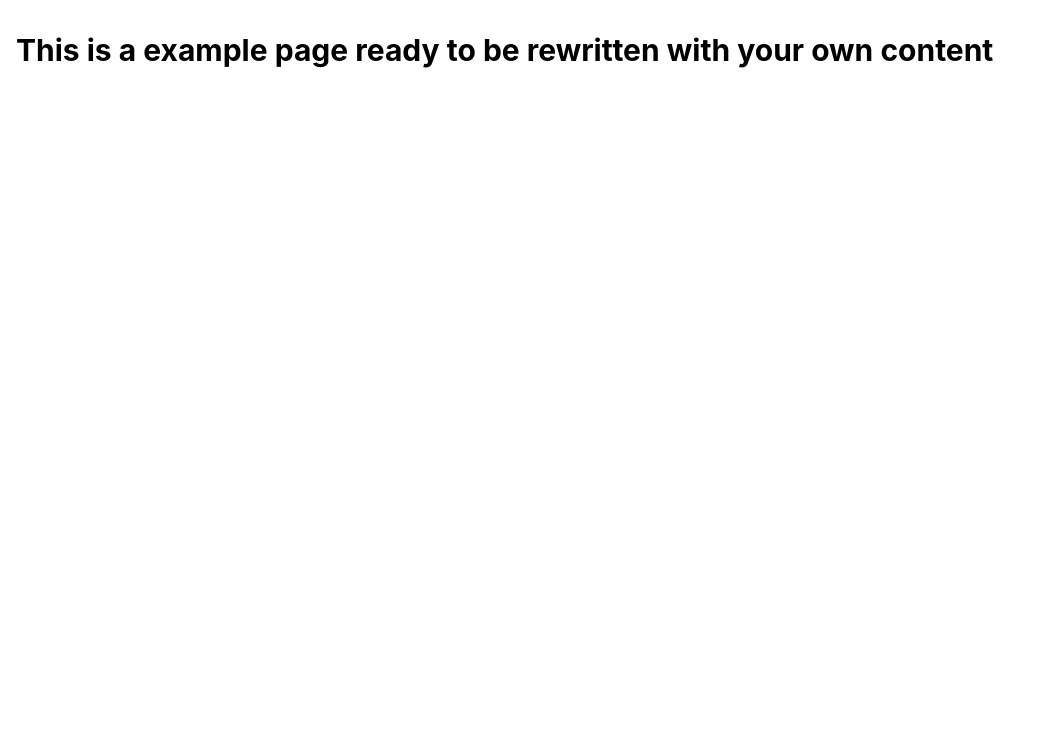
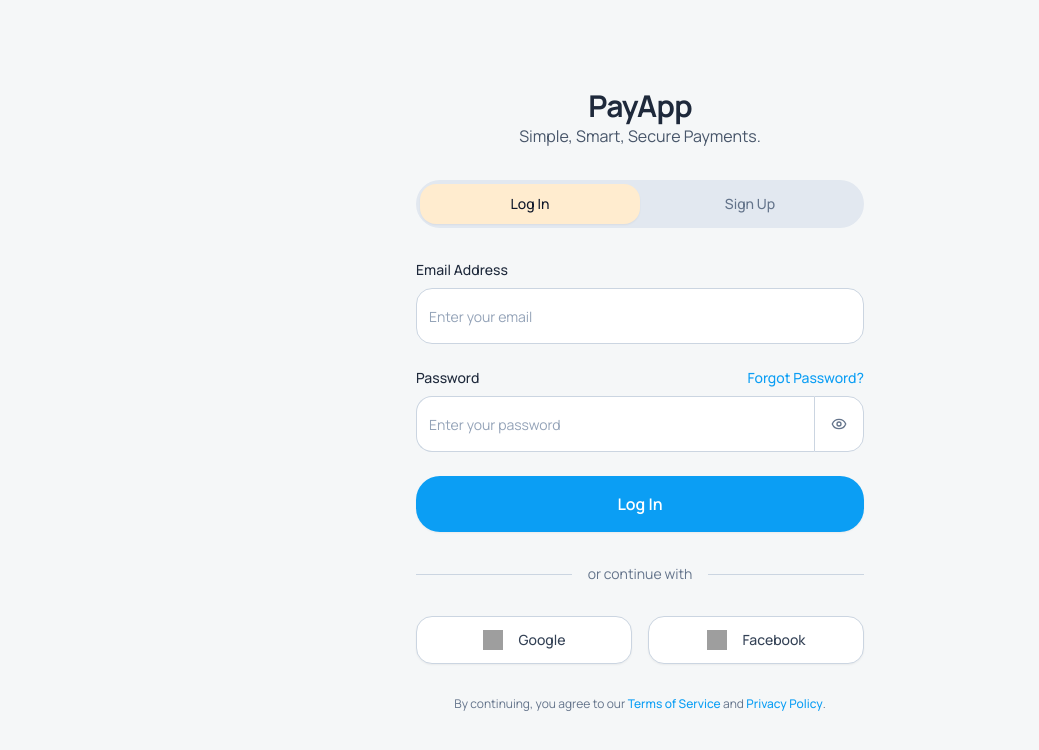
Before and after one commit to Comercialsc7/TradeScan, a React (Vite) app: page / in a window 1280 px wide. Shown: the top 750 px of the page, without its empty margins (0-1039 px from the left). Built offline with nearby package versions, Linux system fonts and the light colour scheme; grey boxes are pictures that could not be loaded.

Commit message:
feat: Implement authentication screen layout and components

```diff
--- a/src/components/Layout.tsx
+++ b/src/components/Layout.tsx
@@ -1,13 +1,11 @@
-/* Layout Component - A component that wraps the main content of the app
-   - Use this file to add a header, footer, or other elements that should be present on every page
-   - This component is used in the App.tsx file to wrap the main content of the app */
-
 import { Outlet } from 'react-router-dom'
 
 export default function Layout() {
   return (
-    <main className="flex flex-col min-h-screen">
-      <Outlet />
+    <main className="flex min-h-screen w-full items-center justify-center bg-background-light p-4 dark:bg-background-dark">
+      <div className="w-full max-w-md">
+        <Outlet />
+      </div>
     </main>
   )
 }
--- a/src/main.css
+++ b/src/main.css
@@ -1,7 +1,4 @@
-/* Global styles - Theme, font, utilities, animations and global components */
-
-/* CHANGE THE FONT BELOW TO WHATEVER YOU WANT */
-@import url('https://fonts.googleapis.com/css2?family=Roboto:ital,wght@0,100..900;1,100..900&display=swap');
+@import url('https://fonts.googleapis.com/css2?family=Manrope:wght@400;500;600;700;800&display=swap');
 
 @tailwind base;
 @tailwind components;
@@ -9,114 +6,77 @@
 
 @layer base {
   :root {
-    /* Change the colors to match the design system */
-    --background: 0 0% 100%;
-    --foreground: 222.2 84% 4.9%;
+    --background: 210 12% 95%; /* #f5f7f8 */
+    --foreground: 215 28% 17%; /* #1e293b */
 
     --card: 0 0% 100%;
-    --card-foreground: 222.2 84% 4.9%;
+    --card-foreground: 215 28% 17%;
 
     --popover: 0 0% 100%;
-    --popover-foreground: 222.2 84% 4.9%;
+    --popover-foreground: 215 28% 17%;
 
-    --primary: 222.2 84% 4.9%;
-    --primary-foreground: 210 40% 98%;
+    --primary: 202 91% 50%; /* #0da6f2 */
+    --primary-foreground: 0 0% 100%;
 
-    --secondary: 210 40% 98%;
-    --secondary-foreground: 222.2 84% 4.9%;
+    --secondary: 214 32% 91%; /* #e2e8f0 */
+    --secondary-foreground: 215 28% 17%;
 
-    --muted: 210 40% 98%;
-    --muted-foreground: 215.4 16.3% 46.9%;
+    --muted: 214 32% 91%;
+    --muted-foreground: 215 16% 47%;
 
-    --accent: 210 40% 98%;
-    --accent-foreground: 222.2 84% 4.9%;
+    --accent: 214 32% 91%;
+    --accent-foreground: 215 28% 17%;
 
     --destructive: 0 84.2% 60.2%;
-    --destructive-foreground: 210 40% 98%;
+    --destructive-foreground: 0 0% 100%;
 
-    --border: 214.3 31.8% 91.4%;
-    --input: 214.3 31.8% 91.4%;
-    --ring: 222.2 84% 4.9%;
+    --border: 215 20% 84%; /* #cbd5e1 */
+    --input: 215 20% 84%;
+    --ring: 202 91% 50%;
 
     --radius: 0.5rem;
-
-    --sidebar-background: 0 0% 98%;
-
-    --sidebar-foreground: 222.2 84% 4.9%;
-
-    --sidebar-primary: 222.2 84% 4.9%;
-
-    --sidebar-primary-foreground: 0 0% 100%;
-
-    --sidebar-accent: 210 40% 98%;
-
-    --sidebar-accent-foreground: 222.2 84% 4.9%;
-
-    --sidebar-border: 214.3 31.8% 91.4%;
-
-    --sidebar-ring: 222.2 84% 4.9%;
-
-    --chart-1: 34 100% 44%;
-    --chart-2: 189 100% 38%;
-    --chart-3: 209 100% 32%;
-    --chart-4: 42 100% 50%;
-    --chart-5: 33 100% 50%;
   }
 
   .dark {
-    /* Change the colors to match the design system consistent with the dark mode */
-    --background: 222.2 84% 4.9%;
-    --foreground: 210 40% 98%;
+    --background: 200 35% 10%; /* #101c22 */
+    --foreground: 0 0% 100%;
 
-    --card: 222.2 84% 4.9%;
-    --card-foreground: 210 40% 98%;
+    --card: 215 28% 17%;
+    --card-foreground: 0 0% 100%;
 
-    --popover: 222.2 84% 4.9%;
-    --popover-foreground: 210 40% 98%;
+    --popover: 215 28% 17%;
+    --popover-foreground: 0 0% 100%;
 
-    --primary: 210 40% 98%;
-    --primary-foreground: 222.2 84% 4.9%;
+    --primary: 202 91% 50%;
+    --primary-foreground: 0 0% 100%;
 
-    --secondary: 222.2 84% 4.9%;
-    --secondary-foreground: 210 40% 98%;
+    --secondary: 215 28% 17%;
+    --secondary-foreground: 0 0% 100%;
 
-    --muted: 222.2 84% 4.9%;
-    --muted-foreground: 215.4 16.3% 46.9%;
+    --muted: 215 28% 27%;
+    --muted-foreground: 215 20% 65%;
 
-    --accent: 222.2 84% 4.9%;
-    --accent-foreground: 210 40% 98%;
+    --accent: 215 28% 27%;
+    --accent-foreground: 0 0% 100%;
 
     --destructive: 0 84.2% 60.2%;
-    --destructive-foreground: 210 40% 98%;
+    --destructive-foreground: 0 0% 100%;
 
-    --border: 222.2 84% 4.9%;
-    --input: 222.2 84% 4.9%;
-    --ring: 214.3 31.8% 91.4%;
-    --sidebar-background: 222.2 84% 4.9%;
-    --sidebar-foreground: 210 40% 98%;
-    --sidebar-primary: 222.2 84% 4.9%;
-    --sidebar-primary-foreground: 0 0% 100%;
-    --sidebar-accent: 222.2 84% 4.9%;
-    --sidebar-accent-foreground: 210 40% 98%;
-    --sidebar-border: 222.2 84% 4.9%;
-    --sidebar-ring: 222.2 84% 4.9%;
-
-    --chart-1: 270 100% 44%;
-    --chart-2: 164 100% 38%;
-    --chart-3: 43 100% 32%;
-    --chart-4: 340 100% 50%;
-    --chart-5: 10 100% 50%;
+    --border: 215 28% 27%; /* #334155 */
+    --input: 215 28% 27%;
+    --ring: 202 91% 50%;
   }
 
-  /* NEVER REMOVE THIS */
-  section[aria-label='Notifications alt+T'] {
-    padding: 0 !important;
-    margin: 0 !important;
+  html {
+    @apply scroll-smooth;
+  }
+
+  body {
+    @apply bg-background-light dark:bg-background-dark font-sans text-base;
   }
 }
 
 @layer utilities {
-  /* KEEP ALL THE ANIMATIONS CLASSES THAT ARE USED BELOW */
   @keyframes accordion-down {
     from {
       height: 0;
--- a/src/pages/Index.tsx
+++ b/src/pages/Index.tsx
@@ -1,10 +1,173 @@
-/* Home Page - Replace this page layout, components, content, behavior with what you want and translate to the language of the user */
+import { useState } from 'react'
+import { Link } from 'react-router-dom'
+import { Eye, EyeOff } from 'lucide-react'
+import { Button } from '@/components/ui/button'
+import { Input } from '@/components/ui/input'
+import { cn } from '@/lib/utils'
+
 const Index = () => {
+  const [authMode, setAuthMode] = useState<'login' | 'signup'>('login')
+  const [passwordVisible, setPasswordVisible] = useState(false)
+
   return (
-    <div className="container mx-auto py-8 px-4">
-      <h1 className="text-3xl font-bold mb-6">
-        This is a example page ready to be rewritten with your own content
-      </h1>
+    <div className="space-y-8">
+      <div className="text-center">
+        <h1 className="text-3xl font-bold tracking-tight text-slate-800 dark:text-white">
+          PayApp
+        </h1>
+        <p className="text-base text-slate-600 dark:text-slate-400">
+          Simple, Smart, Secure Payments.
+        </p>
+      </div>
+
+      <div className="relative flex h-12 items-center justify-center rounded-xl bg-slate-200 p-1 dark:bg-slate-800">
+        <label className="z-10 flex h-full w-1/2 cursor-pointer items-center justify-center rounded-lg px-2 text-center transition-colors duration-200 ease-in-out">
+          <input
+            type="radio"
+            name="auth-mode"
+            value="login"
+            className="peer sr-only"
+            checked={authMode === 'login'}
+            onChange={() => setAuthMode('login')}
+          />
+          <span
+            className={cn(
+              'text-sm font-medium text-slate-500 dark:text-slate-400',
+              {
+                'text-checked-toggle-foreground': authMode === 'login',
+              },
+            )}
+          >
+            Log In
+          </span>
+        </label>
+        <label className="z-10 flex h-full w-1/2 cursor-pointer items-center justify-center rounded-lg px-2 text-center transition-colors duration-200 ease-in-out">
+          <input
+            type="radio"
+            name="auth-mode"
+            value="signup"
+            className="peer sr-only"
+            checked={authMode === 'signup'}
+            onChange={() => setAuthMode('signup')}
+          />
+          <span
+            className={cn(
+              'text-sm font-medium text-slate-500 dark:text-slate-400',
+              {
+                'text-checked-toggle-foreground': authMode === 'signup',
+              },
+            )}
+          >
+            Sign Up
+          </span>
+        </label>
+        <div
+          className={cn(
+            'absolute left-1 top-1 h-10 w-[calc(50%-0.25rem)] rounded-lg bg-checked-toggle-background shadow-sm transition-transform duration-200 ease-in-out',
+            { 'translate-x-0': authMode === 'login' },
+            { 'translate-x-full': authMode === 'signup' },
+          )}
+        />
+      </div>
+
+      <form className="space-y-6">
+        <div>
+          <p className="mb-2 text-sm font-medium text-slate-800 dark:text-white">
+            Email Address
+          </p>
+          <Input
+            type="email"
+            placeholder="Enter your email"
+            className="h-14 w-full rounded-lg border-slate-300 bg-white text-base placeholder:text-slate-400 focus:border-primary focus:ring-2 focus:ring-primary/20 dark:border-slate-600 dark:bg-slate-800 dark:text-white dark:placeholder:text-slate-500"
+          />
+        </div>
+        <div>
+          <div className="mb-2 flex items-center justify-between">
+            <p className="text-sm font-medium text-slate-800 dark:text-white">
+              Password
+            </p>
+            <Link
+              to="/forgot-password"
+              className="text-sm font-medium text-primary hover:underline"
+            >
+              Forgot Password?
+            </Link>
+          </div>
+          <div className="flex">
+            <Input
+              type={passwordVisible ? 'text' : 'password'}
+              placeholder="Enter your password"
+              className="h-14 w-full rounded-l-lg rounded-r-none border-r-0 border-slate-300 bg-white text-base placeholder:text-slate-400 focus:border-primary focus:ring-2 focus:ring-primary/20 dark:border-slate-600 dark:bg-slate-800 dark:text-white dark:placeholder:text-slate-500"
+            />
+            <Button
+              type="button"
+              variant="ghost"
+              onClick={() => setPasswordVisible(!passwordVisible)}
+              className="h-14 w-auto rounded-l-none rounded-r-lg border border-slate-300 bg-white px-4 text-slate-500 hover:bg-slate-50 dark:border-slate-600 dark:bg-slate-800 dark:text-slate-400 dark:hover:bg-slate-700"
+            >
+              {passwordVisible ? (
+                <EyeOff className="h-5 w-5" />
+              ) : (
+                <Eye className="h-5 w-5" />
+              )}
+            </Button>
+          </div>
+        </div>
+        <Button
+          type="submit"
+          className="h-14 w-full rounded-xl bg-primary text-base font-semibold text-white shadow-sm hover:bg-primary/90 focus:ring-2 focus:ring-primary/50 focus:ring-offset-2 focus:ring-offset-white dark:focus:ring-offset-background-dark"
+        >
+          Log In
+        </Button>
+      </form>
+
+      <div className="flex items-center gap-4">
+        <div className="h-px flex-grow bg-slate-300 dark:bg-slate-700" />
+        <span className="text-sm text-slate-500 dark:text-slate-400">
+          or continue with
+        </span>
+        <div className="h-px flex-grow bg-slate-300 dark:bg-slate-700" />
+      </div>
+
+      <div className="grid grid-cols-2 gap-4">
+        <Button
+          variant="outline"
+          className="h-12 w-full rounded-lg border-slate-300 bg-white text-sm font-medium text-slate-700 shadow-sm hover:bg-slate-50 dark:border-slate-600 dark:bg-slate-800 dark:text-slate-300 dark:hover:bg-slate-700"
+        >
+          <img
+            src="https://img.usecurling.com/i?q=google&color=multicolor"
+            alt="Google"
+            className="mr-2 h-5 w-5"
+          />
+          Google
+        </Button>
+        <Button
+          variant="outline"
+          className="h-12 w-full rounded-lg border-slate-300 bg-white text-sm font-medium text-slate-700 shadow-sm hover:bg-slate-50 dark:border-slate-600 dark:bg-slate-800 dark:text-slate-300 dark:hover:bg-slate-700"
+        >
+          <img
+            src="https://img.usecurling.com/i?q=facebook&color=multicolor"
+            alt="Facebook"
+            className="mr-2 h-5 w-5"
+          />
+          Facebook
+        </Button>
+      </div>
+
+      <p className="text-center text-xs text-slate-500 dark:text-slate-400">
+        By continuing, you agree to our{' '}
+        <Link to="/terms" className="font-medium text-primary hover:underline">
+          Terms of Service
+        </Link>{' '}
+        and{' '}
+        <Link
+          to="/privacy"
+          className="font-medium text-primary hover:underline"
+        >
+          Privacy Policy
+        </Link>
+        .
+      </p>
     </div>
   )
 }
--- a/tailwind.config.ts
+++ b/tailwind.config.ts
@@ -1,4 +1,3 @@
-/* Tailwind config for the frontend react app. This is where the app theme should be defined: https://v2.tailwindcss.com/docs/configuration. */
 import type { Config } from 'tailwindcss'
 import animatePlugin from 'tailwindcss-animate'
 import typographyPlugin from '@tailwindcss/typography'
@@ -27,8 +26,8 @@ export default {
     },
     extend: {
       fontFamily: {
-        sans: ['Inter var', 'SF Pro Display', 'system-ui', 'sans-serif'],
-        display: ['SF Pro Display', 'Inter var', 'system-ui', 'sans-serif'],
+        sans: ['Manrope', 'sans-serif'],
+        display: ['Manrope', 'sans-serif'],
       },
       colors: {
         border: 'hsl(var(--border))',
@@ -64,28 +63,27 @@ export default {
           DEFAULT: 'hsl(var(--card))',
           foreground: 'hsl(var(--card-foreground))',
         },
-        sidebar: {
-          DEFAULT: 'hsl(var(--sidebar-background))',
-          foreground: 'hsl(var(--sidebar-foreground))',
-          primary: 'hsl(var(--sidebar-primary))',
-          'primary-foreground': 'hsl(var(--sidebar-primary-foreground))',
-          accent: 'hsl(var(--sidebar-accent))',
-          'accent-foreground': 'hsl(var(--sidebar-accent-foreground))',
-          border: 'hsl(var(--sidebar-border))',
-          ring: 'hsl(var(--sidebar-ring))',
-        },
-        chart: {
-          1: 'hsl(var(--chart-1))',
-          2: 'hsl(var(--chart-2))',
-          3: 'hsl(var(--chart-3))',
-          4: 'hsl(var(--chart-4))',
-          5: 'hsl(var(--chart-5))',
+        'background-light': '#f5f7f8',
+        'background-dark': '#101c22',
+        'slate-800': '#1e293b',
+        'slate-600': '#475569',
+        'slate-400': '#94a3b8',
+        'slate-200': '#e2e8f0',
+        'slate-300': '#cbd5e1',
+        'slate-700': '#334155',
+        'slate-500': '#64748b',
+        'checked-toggle': {
+          background: '#ffeccf',
+          foreground: '#0f172a',
         },
       },
       borderRadius: {
-        lg: 'var(--radius)',
+        '2xl': 'calc(var(--radius) * 2)',
+        xl: '1.5rem',
+        lg: '1rem',
         md: 'calc(var(--radius) - 2px)',
         sm: 'calc(var(--radius) - 4px)',
+        DEFAULT: '0.5rem',
       },
       transitionProperty: {
         width: 'width',
```
